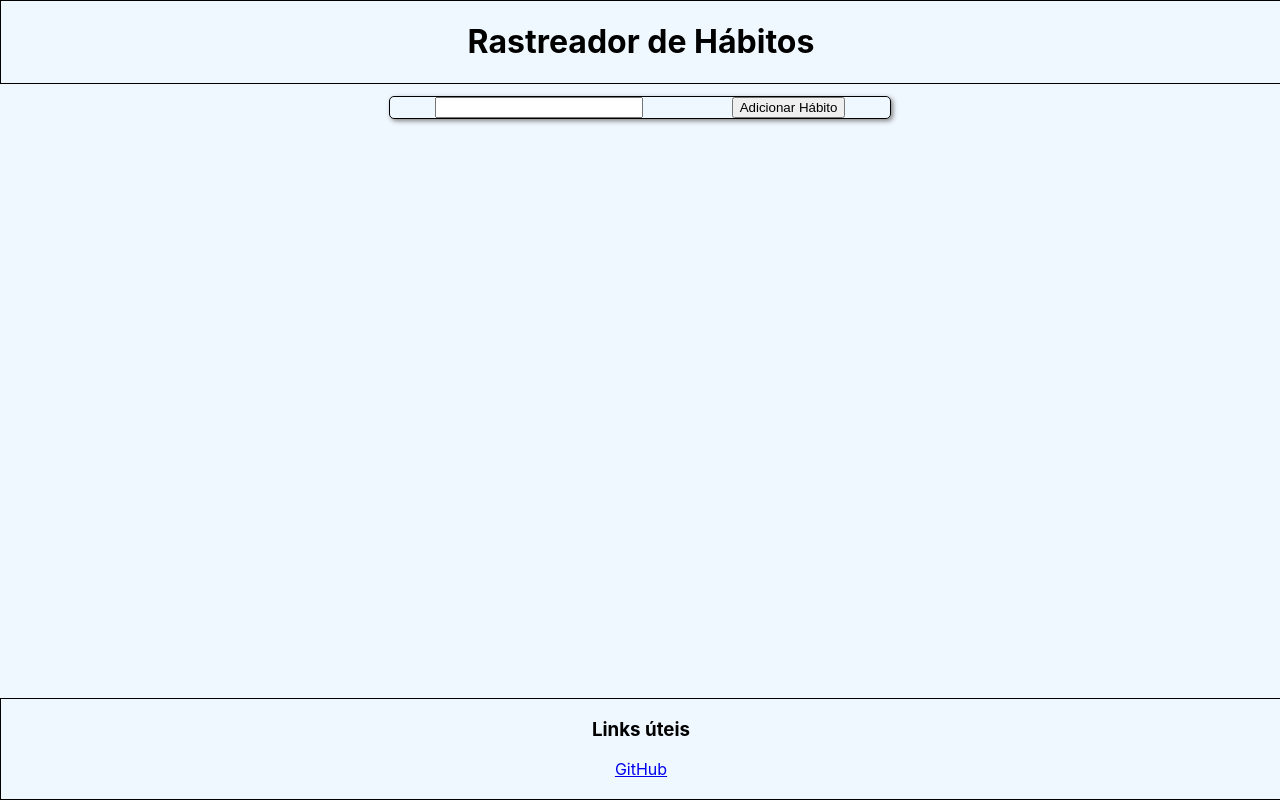
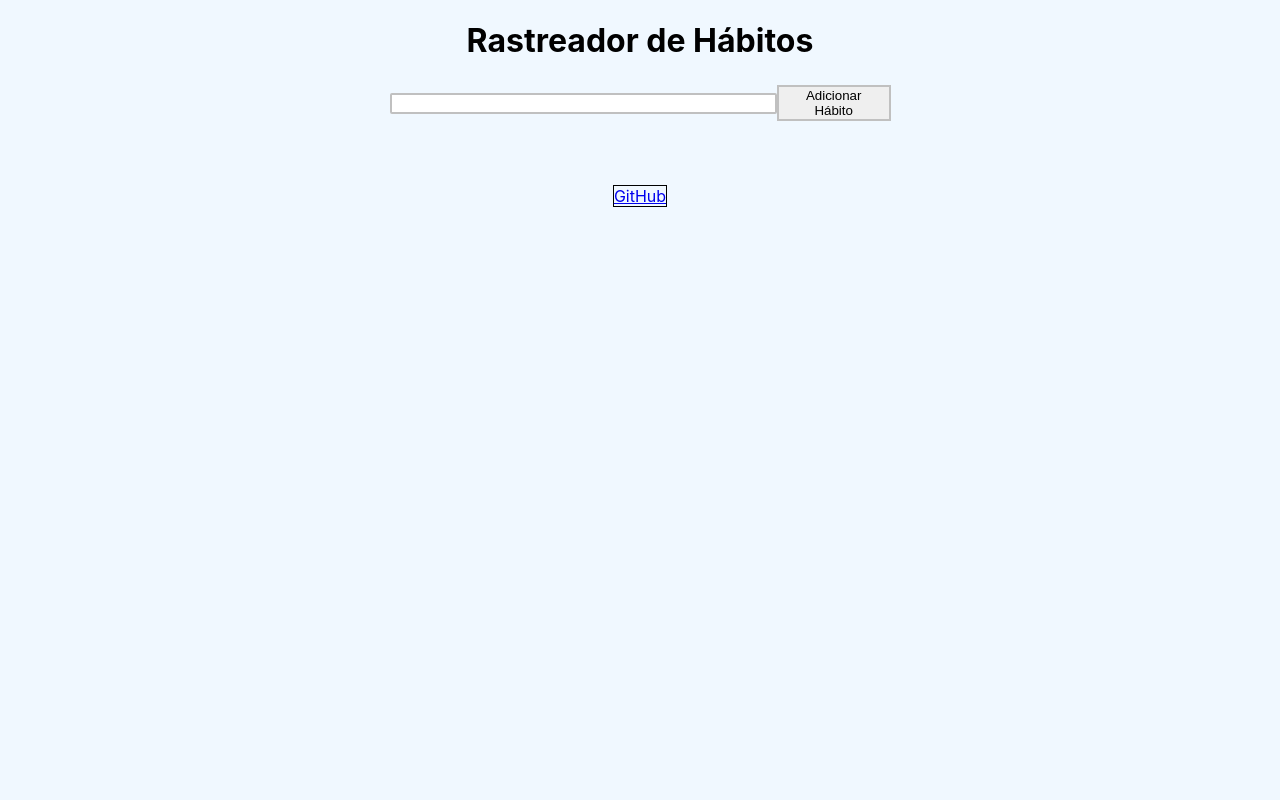
Before and after one commit to ThomasVFranca/habit-tracker, a React (Create React App) app: page / in a window 1280 px wide. Built offline with nearby package versions, Linux system fonts and the light colour scheme.

Commit message:
linking remote and local repos

```diff
--- a/src/components/Footer.jsx
+++ b/src/components/Footer.jsx
@@ -3,8 +3,8 @@ import React from 'react'
 export default function Footer() {
   return (
     <footer>
-        <h3>Links úteis</h3>
-        <a href='https://www.github.com/thomasvfranca'>GitHub</a>
+        {/* <h3>Links úteis</h3> */}
+        <a href='https://github.com/ThomasVFranca/habit-tracker'>GitHub</a>
     </footer>
   )
 }
--- a/src/components/HabitCard.jsx
+++ b/src/components/HabitCard.jsx
@@ -38,7 +38,7 @@ export default class HabitCard extends Component {
         if (h.habit === habit) {
           return { habit, dayCount: 0};
         };
-        return { habit, dayCount: h.dayCount }
+        return { habit: h.habit, dayCount: h.dayCount }
       });
 
       localStorage.setItem('habitList', JSON.stringify(updatedHabitList));
--- a/src/index.css
+++ b/src/index.css
@@ -16,30 +16,33 @@ code {
 /* ---------------------------- header --------------------------- */
 header {
   text-align: center;
-  border: 1px solid black;
+  /* border: 0px solid black; */
   width: 100%;
 }
 
 /* ----------------------------- habit-forms -------------------------- */
 
 .habit-forms {
-  border: 1px solid black;
+  /* border: 1px solid black; */
   border-radius: 5px;
-  box-shadow: 2px 2px 5px grey;
-  width: 500px;
-  margin: 12px auto;
+  /* box-shadow: 2px 2px 5px grey; */
+  width: 501px;
+  margin: 25px auto;
   display: flex;
   flex-flow: row nowrap;
   justify-content: space-around;
 }
 
 .habit-input {
-  width: 200px;
+  width: 380px;
   margin: auto;
+  border-radius: 2px;
+  border: 2px solid silver;
 }
 
 .add-habit-button {
   margin: auto;
+  border: 2px solid silver;
 }
 
 /* ---------------------------- habit-card --------------------------- */
@@ -53,7 +56,7 @@ header {
   display: flex;
   justify-content: space-around;
   align-items: center;
-  border-radius: 10px;
+  border-radius: 3px;
 }
 
 .habit-title {
@@ -68,6 +71,7 @@ header {
   border: 1px solid black;
   height: auto;
   width: 154px;
+  border-radius: 4px;
 }
 
 .day-box {
@@ -75,7 +79,7 @@ header {
   width: 20px;
   height: 20px;
   border: 1px solid black;
-  /* border-collapse: collapse; */
+  border-radius: 2px;
 }
 
 .done-day {
@@ -98,10 +102,17 @@ header {
 /* ---------------------------- footer --------------------------- */
 
 footer {
+  display: flex;
+  flex-flow: row nowrap;
+  /* border: 1px solid black; */
+  height: 100px;
+  width: auto;
+  bottom: 0px;
+}
+
+a {
   border: 1px solid black;
+  margin: auto;
   text-align: center;
-  position: fixed;
-  bottom: 0px;
-  height: 100px;
-  width: 100%;
+  position: relative;
 }
```
